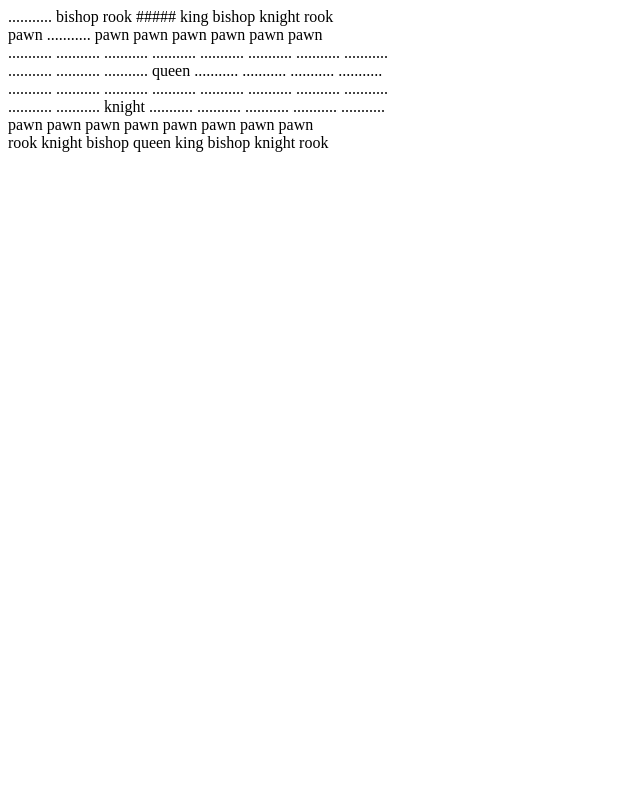
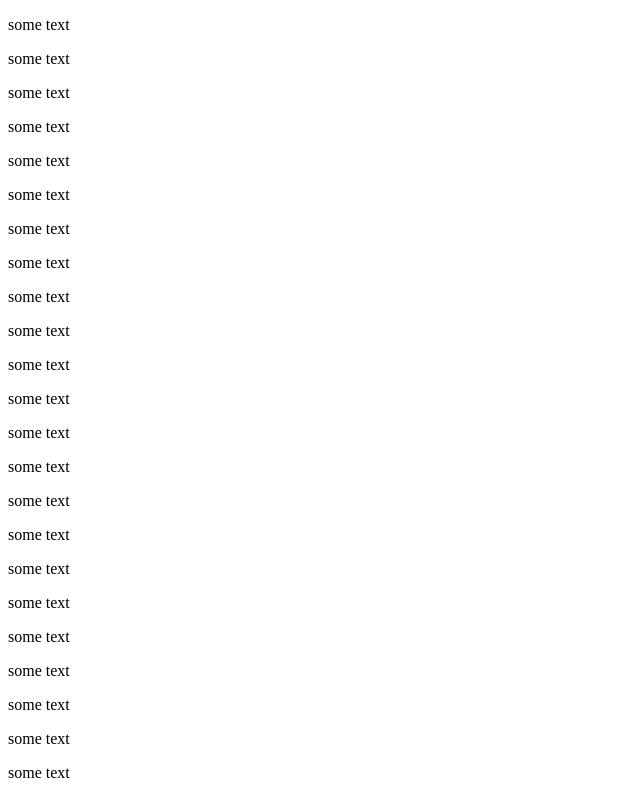
Before and after one commit to KyleKinsella/Chess-Game-Engine, a React app in the folder frontend/frontend/: page / in a window 1280 px wide. Shown: the top 800 px of the page, without its empty margins (0-640 px from the left). Built offline with nearby package versions, Linux system fonts and the light colour scheme; the HTML template or start-up script is replaced by a standard one.

Commit message:
stash changes

```diff
--- /dev/null
+++ b/frontend/frontend/src/components/Board.jsx
@@ -0,0 +1,18 @@
+function Board() {
+    return (
+        //
+        <div className="board">
+            {Array.from({ length: 8 }, (_, row) => (
+                <div key={row} className="board-row" display="inline-flex">
+                    {Array.from({ length: 8 }, (_, col) => (
+                        <div key={col + row + ''} className="square" display="inline-flex">
+                            <p>some text</p>
+                        </div>
+                    ))}
+                </div>
+            ))}
+        </div>
+    )
+}
+
+export default Board;
--- a/frontend/frontend/src/main.jsx
+++ b/frontend/frontend/src/main.jsx
@@ -1,6 +1,7 @@
 import { createRoot } from 'react-dom/client'
-import App from './App.jsx'
+//import App from './App.jsx'
+import Board from './components/Board.jsx';
 
 createRoot(document.getElementById('root')).render(
-    <App />
+    <Board />
 )
```
